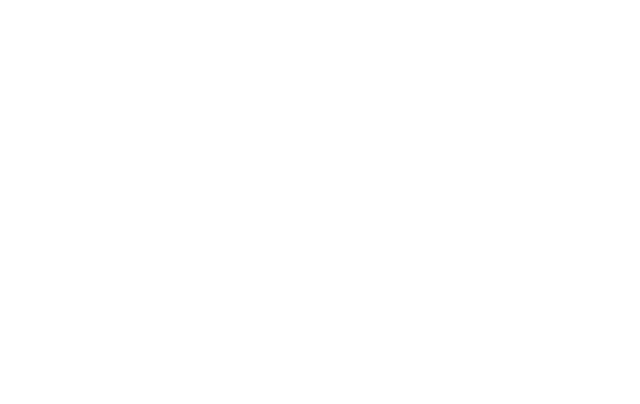
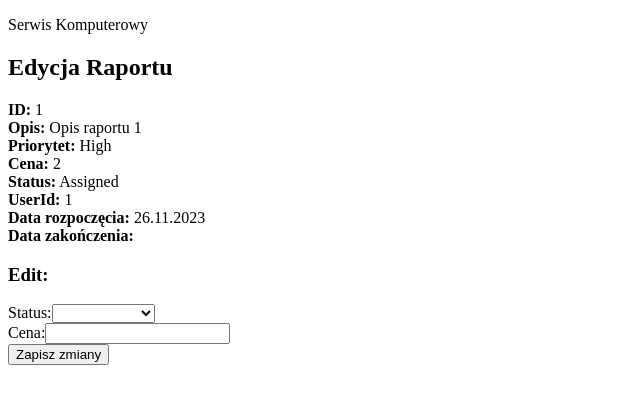
Before and after one commit to mat3usq/Serwis-Komputerowy-Angular, an Angular app: page /edit-report/1 in a window 1280 px wide. Shown: the top 404 px of the page, without its empty margins (0-640 px from the left). Built offline with nearby package versions, Linux system fonts and the light colour scheme; data requests are answered from the project's data file.

Commit message:
poprawki po merge

```diff
--- a/src/app/app.module.ts
+++ b/src/app/app.module.ts
@@ -28,8 +28,8 @@
     TestComponent,
     ShowReportsComponent,
     ShowReportFormComponent,
+    EditReportComponent,
     combinedSort,
-    EditReportComponent,
     LogoDirectiveDirective,
   ],
   imports: [
--- a/src/app/edit-report/edit-report.component.html
+++ b/src/app/edit-report/edit-report.component.html
@@ -1,28 +1,92 @@
+<p LogoDirectiveDirective>Serwis Komputerowy</p>
 <div>
   <h2>Edycja Raportu</h2>
+  <form [formGroup]="editReport" (ngSubmit)="submitForm()">
+    <div *ngIf="report">
       <div>
-    <strong>ID:</strong> {{ report ? report['id'] : 'N/A' }},
-    <strong>Opis:</strong> {{ report ? report['description'] : 'N/A' }},
-    <strong>Priorytet:</strong> {{ report ? report['priority'] : 'N/A' }},
-    <strong>Cena:</strong> {{ report ? report['price'] : 'N/A' }},
-    <strong>Status:</strong> {{ report ? report['status'] : 'N/A' }},
-    <strong>UserId:</strong> {{ report ? report['userId'] : 'N/A' }},
-    <strong>Data rozpoczęcia:</strong> {{ report ? report['startDate'] : 'N/A' }},
-    <strong>Data zakończenia:</strong> {{ report ? report['endDate'] : 'N/A' }}
+        <strong>ID:</strong> {{ report['id'] }}
+      </div>
+      <div>
+        <strong>Opis:</strong> {{ report['description'] }}
+      </div>
+      <div>
+        <strong>Priorytet:</strong> {{ report['priority'] }}
+      </div>
+      <div>
+        <strong>Cena:</strong> {{ report['price'] }}
+      </div>
+
+      <div>
+        <strong>Status:</strong> {{ report['status'] }}
+      </div>
+      <div>
+        <strong>UserId:</strong> {{ report['userId'] }}
+      </div>
+      <div>
+        <strong>Data rozpoczęcia:</strong> {{ report["startDate"] | date : "dd.MM.yyyy" }}
+      </div>
+      <div>
+        <strong>Data zakończenia:</strong> {{ report['endDate'] | date : "dd.MM.yyyy" }}
+      </div>
     </div>
 
     <h3>Edit:</h3>
     <div>
       <label for="editedStatus">Status:</label>
-    <select id="editedStatus" name="editedStatus" [(ngModel)]="editedStatus" required>
-      <option *ngFor="let status of statusOptions" [value]="status">{{ status }}</option>
+      <select
+        id="editedStatus"
+        name="editedStatus"
+        formControlName="editedStatus"
+        required
+      >
+        <option *ngFor="let status of statusOptions" [value]="status">
+          {{ status }}
+        </option>
       </select>
+      <div
+        *ngIf="
+          editReport.get('editedStatus')?.hasError('required') &&
+          editReport.get('editedStatus')?.touched
+        "
+      >
+        You need to select Status.
+      </div>
     </div>
 
     <div>
       <label for="editedPrice">Cena:</label>
-    <input type="text" id="editedPrice" name="editedPrice" [(ngModel)]="editedPrice" />
+      <input
+        type="number"
+        id="editedPrice"
+        name="editedPrice"
+        formControlName="editedPrice"
+      />
+      <div
+        *ngIf="
+          editReport.get('editedPrice')?.hasError('min') &&
+          editReport.get('editedPrice')?.touched
+        "
+      >
+        Price needs to be in between 0 and 10000$.
+      </div>
+      <div
+        *ngIf="
+          editReport.get('editedPrice')?.hasError('max') &&
+          editReport.get('editedPrice')?.touched
+        "
+      >
+        Price needs to be in between 0 and 10000$.
+      </div>
+      <div
+        *ngIf="
+          editReport.get('editedPrice')?.hasError('required') &&
+          editReport.get('editedPrice')?.touched
+        "
+      >
+        Price is required.
+      </div>
     </div>
 
-  <button (click)="saveChanges(editedStatus,editedPrice)">Zapisz zmiany</button>
+    <button type="submit">Zapisz zmiany</button>
+  </form>
 </div>
--- a/src/app/edit-report/edit-report.component.ts
+++ b/src/app/edit-report/edit-report.component.ts
@@ -4,23 +4,23 @@
 import { ReportsService } from '../../services/reports.service';
 import { Report } from '../../models/Report';
 import { Status } from '../../models/Status';
-import { NgModel } from '@angular/forms';
+import { FormGroup, NgModel } from '@angular/forms';
 import { FormsModule } from '@angular/forms';
 import { Router } from '@angular/router';
 import { LogService } from 'src/services/logs.service';
 import { Log } from 'src/models/Log';
+import { NgForm,FormBuilder, Validators, ValidationErrors } from '@angular/forms';
 
 @Component({
   selector: 'app-edit-report',
   templateUrl: './edit-report.component.html',
-  styleUrls: ['./edit-report.component.css'],
-  standalone: true,
-  imports: [FormsModule, CommonModule],
+  styleUrls: ['./edit-report.component.css']
 })
 export class EditReportComponent implements OnInit {
   public report?: Report;
   public editedStatus: Status = Status.new;
   public editedPrice?: number;
+  public editReport: FormGroup = new FormGroup({});
   public statusOptions: Status[] = [
     Status.new,
     Status.assigned,
@@ -29,6 +29,7 @@
   ];
   public passedid!: number;
   constructor(
+    private formBuilder: FormBuilder,
     private reportService: ReportsService,
     private actRoute: ActivatedRoute,
     private router: Router,
@@ -36,6 +37,7 @@
   ) { }
 
   ngOnInit() {
+    this.initForm();
     const id = this.actRoute.snapshot.paramMap.get('id');
 
     if (id !== null) {
@@ -51,10 +53,33 @@
       console.error('There is no report id.');
     }
   }
+  initForm() {
+    this.editReport = this.formBuilder.group({
+      editedStatus: ['', Validators.required],
+      editedPrice: ['', [Validators.min(0),Validators.max(10000), Validators.required]]
+    });
+  }
 
+  submitForm(){
+    if (this.editReport.valid) {
+      const formData = this.editReport.value;
+      this.saveChanges(formData.editedStatus,formData.editedPrice);
+    } else {
+      console.log("Form is not valid!!!");
+      this.getFormValidationErrors();
+    }
+    }
+
+  getFormValidationErrors() {
+    Object.keys(this.editReport.controls).forEach((key) => {
+      const controlErrors: ValidationErrors = this.editReport.get(key)!.errors!;
+      Object.keys(controlErrors || {}).forEach(keyError => {
+        console.log(`Key control: ${key}, keyError: ${keyError}, errValue: ${controlErrors[keyError]}`);
+      });
+    });
+  }
 
   saveChanges(editedStatus: Status, editedPrice?: number) {
-    debugger;
     if (this.report != undefined && editedPrice != undefined) {
       this.report['status'] = editedStatus;
       this.report['price'] = editedPrice;
--- a/src/app/registration/registration.component.ts
+++ b/src/app/registration/registration.component.ts
@@ -39,6 +39,7 @@
             if (!result) {
               const newClient = new Client(0, formData.firstName, formData.lastName, formData.email, formData.password, formData.phoneNumber);
               this.userService.addClient(newClient);
+              this.router.navigate(['']);
             } else {
               console.log("Email already exists!");
             }
--- a/src/app/show-report-form/show-report-form.component.html
+++ b/src/app/show-report-form/show-report-form.component.html
@@ -1,4 +1,4 @@
-<!-- <p LogoDirectiveDirective>Serwis Komputerowy</p> -->
+<p LogoDirectiveDirective>Serwis Komputerowy</p>
 <div>
   <h1>WITAJ PRZYWOŁYWACZU Z CZYM MASZ PROBLEM </h1>
 
--- a/src/app/show-reports/show-reports.component.html
+++ b/src/app/show-reports/show-reports.component.html
@@ -1,3 +1,4 @@
+<p LogoDirectiveDirective>Serwis Komputerowy</p>
 <h2>Raporty</h2>
 
 <div>
@@ -45,7 +46,7 @@
     <span *ngIf="isServiceman && report['servicemanId'] == undefined">
       <button (click)="TakeTask(report)">Take this report</button>
     </span>
-    <span *ngIf="report['servicemanId'] == this.loggedUserId">
+    <span *ngIf="report['servicemanId'] == this.loggedUserId && isServiceman">
       <button (click)="NavigateToEditReport(report['id'])">
         Edit report
       </button>
--- a/src/models/db.json
+++ b/src/models/db.json
@@ -1,11 +1,39 @@
 {
   "Logs": [
     {
+      "id": 1,
+      "reportId": 1,
+      "status": "Assigned",
+      "price": 2,
+      "logDate": "2023-12-11T15:59:48.922Z"
+    },
+    {
       "id": 2,
-      "reportId": 1,
+      "reportId": 2,
+      "status": "Assigned",
+      "price": 234,
+      "logDate": "2023-12-11T15:59:52.906Z"
+    },
+    {
+      "id": 3,
+      "reportId": 2,
+      "status": "In Realization",
+      "price": 234,
+      "logDate": "2023-12-11T16:00:37.497Z"
+    },
+    {
+      "id": 4,
+      "reportId": 3,
+      "status": "In Realization",
+      "price": 123,
+      "logDate": "2023-12-11T16:00:42.449Z"
+    },
+    {
+      "id": 5,
+      "reportId": 4,
       "status": "Solved",
-      "price": "1111",
-      "logDate": "2023-12-11T12:42:59.321Z"
+      "price": 34,
+      "logDate": "2023-12-11T16:00:47.129Z"
     }
   ],
   "Reports": [
@@ -13,10 +41,9 @@
       "id": 1,
       "description": "Opis raportu 1",
       "priority": "High",
-      "status": "Solved",
-      "price": "1111",
+      "status": "Assigned",
+      "price": 2,
       "startDate": "2023-11-26",
-      "endDate": null,
       "userId": 1,
       "servicemanId": 1
     },
@@ -24,10 +51,9 @@
       "id": 2,
       "description": "Opis raportu 2",
       "priority": "Normal",
-      "status": "Assigned",
-      "price": 2,
+      "status": "In Realization",
+      "price": 234,
       "startDate": "2023-11-27",
-      "endDate": null,
       "userId": 2,
       "servicemanId": 1
     },
@@ -36,11 +62,21 @@
       "description": "Opis raportu 3",
       "priority": "Normal",
       "status": "In Realization",
-      "price": 5,
+      "price": 123,
       "startDate": "2023-11-30",
-      "endDate": null,
       "userId": 2,
       "servicemanId": 1
+    },
+    {
+      "id": 4,
+      "description": "",
+      "priority": "Normal",
+      "status": "Solved",
+      "startDate": "2023-12-11T15:17:38.370Z",
+      "userId": 3,
+      "servicemanId": 1,
+      "price": 34,
+      "endDate": "2023-12-11T16:00:47.127Z"
     }
   ],
   "Servicemen": [
@@ -77,6 +113,14 @@
       "email": "b",
       "password": "b",
       "phoneNumber": "112"
+    },
+    {
+      "id": 3,
+      "firstName": "Aaa",
+      "lastName": "Aaa",
+      "email": "kubamatyszek@op.pl",
+      "password": "12345",
+      "phoneNumber": "111111111"
     }
   ]
 }
--- a/src/services/logs.service.ts
+++ b/src/services/logs.service.ts
@@ -4,6 +4,7 @@
 import { Observable } from 'rxjs';
 import { Log } from 'src/models/Log';
 import { HttpHeaders } from '@angular/common/http';
+import { Report } from 'src/models/Report';
 
 @Injectable({
   providedIn: 'root',
@@ -29,4 +30,14 @@
   deleteLog(logId: number): void {
     this.httpClient.delete(`${this.apiUrl}/${logId}`).subscribe();
   }
+  getLogsForUser(logs: Log[], reports: Report[], userId: number): Log[] {
+    console.log(logs.length)
+    console.log(reports.length)
+    console.log(userId)
+    // Filtruj logi dla danego użytkownika
+    const userLogs = logs.filter(log => reports.some(report => report['id'] === log['reportId']));
+
+    // Sortuj logi według daty
+    return userLogs;
+  }
 }
--- a/src/services/reports.service.ts
+++ b/src/services/reports.service.ts
@@ -4,7 +4,7 @@
 import { Observable } from 'rxjs';
 import { map } from 'rxjs/operators';
 import { HttpHeaders } from '@angular/common/http';
-
+import { Status } from 'src/models/Status';
 
 @Injectable({
   providedIn: 'root',
@@ -32,6 +32,11 @@
         'Content-Type': 'application/json',
       }),
     };
+
+    if (report) {
+      if(report['status'] == Status.solved) report['endDate'] = new Date();
+      if(report['status'] != Status.solved) report['endDate'] = undefined;
+    }
     this.httpClient.put(`${this.apiUrl}/${report['id']}`, report, httpOptions).subscribe({
       complete: () => { location.reload(); }
     });
```
Also changed, not shown: src/app/show-logs/show-logs.component.ts (+22 -3 lines), src/app/show-report-form/show-report-form.component.ts (+28 -1 lines), src/services/user.service.ts (+13 -4 lines). Lines whose indentation alone changed are shown as unchanged.
